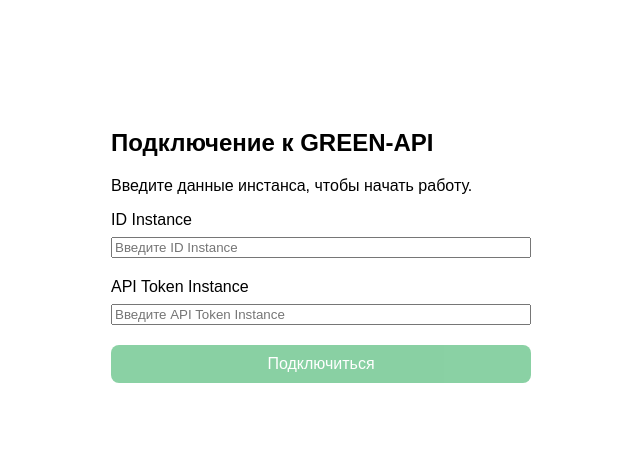
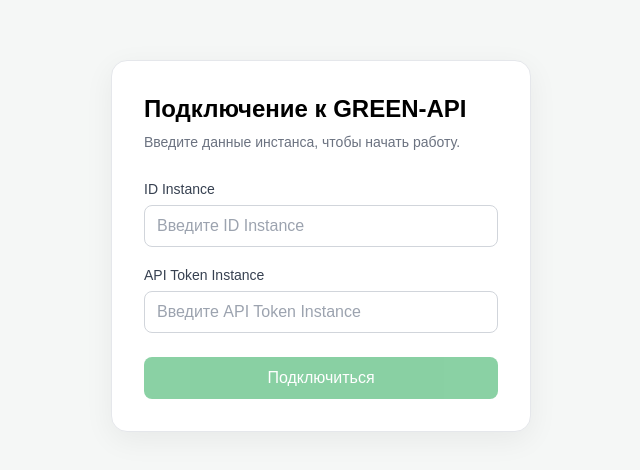
Before and after one commit to olboyarshinova/green-api-chat, a React (Vite) app: page / in a window 1280 px wide. Shown: the part 154-624 px from the top of the page, without its empty margins (319-959 px from the left). Built offline with nearby package versions, Linux system fonts and the light colour scheme.

Commit message:
feat: polish chat interface

```diff
--- a/src/entities/message/ui/MessageBubble.module.scss
+++ b/src/entities/message/ui/MessageBubble.module.scss
@@ -14,10 +14,13 @@
 
 .incoming {
     align-self: flex-start;
+    border: 1px solid #e5e7eb;
     background-color: #fff;
 }
 
 .text {
+    line-height: 1.4;
+    white-space: pre-wrap;
     overflow-wrap: anywhere;
 }
 
--- a/src/features/credentials/ui/CredentialsForm.module.scss
+++ b/src/features/credentials/ui/CredentialsForm.module.scss
@@ -8,10 +8,55 @@
     display: flex;
     flex-direction: column;
     gap: 8px;
+
+    > span:first-child {
+        color: #374151;
+        font-size: 14px;
+        font-weight: 500;
+    }
+
+    input {
+        width: 100%;
+        padding: 11px 12px;
+        border: 1px solid #d1d5db;
+        border-radius: 8px;
+        background-color: #fff;
+        color: #111827;
+        font: inherit;
+        outline: none;
+        transition:
+                border-color 0.2s ease,
+                box-shadow 0.2s ease;
+
+        &::placeholder {
+            color: #9ca3af;
+        }
+
+        &:hover {
+            border-color: #9ca3af;
+        }
+
+        &:focus {
+            border-color: #16a34a;
+            box-shadow: 0 0 0 3px rgb(22 163 74 / 12%);
+        }
+
+        &[aria-invalid='true'] {
+            border-color: #d32f2f;
+        }
+
+        &[aria-invalid='true']:focus {
+            box-shadow: 0 0 0 3px rgb(211 47 47 / 10%);
+        }
+    }
+}
+
+.form > button {
+    margin-top: 4px;
 }
 
 .error {
     margin: 0;
+    color: #d32f2f;
     font-size: 12px;
-    color: #d32f2f;
 }
--- a/src/features/credentials/ui/CredentialsForm.tsx
+++ b/src/features/credentials/ui/CredentialsForm.tsx
@@ -1,7 +1,7 @@
 import {useState, type ComponentProps} from 'react';
 import {validateCredentials} from '@/features/credentials/lib/validation';
 import type {Credentials, CredentialsErrors} from '@/features/credentials/model/types';
-import {Button} from '@/shared/ui/Button/Button.tsx';
+import {Button} from '@/shared/ui/Button/Button';
 import styles from './CredentialsForm.module.scss';
 
 interface CredentialsFormProps {
--- a/src/features/send-message/ui/MessageComposer.module.scss
+++ b/src/features/send-message/ui/MessageComposer.module.scss
@@ -1,5 +1,6 @@
 .form {
     display: flex;
+    align-items: flex-end;
     gap: 8px;
     padding: 12px 16px;
     border-top: 1px solid #e5e7eb;
@@ -12,13 +13,21 @@
         padding: 10px 14px;
         border: 1px solid #d1d5db;
         border-radius: 20px;
+        background-color: #fff;
+        color: #111827;
         font: inherit;
         line-height: 20px;
         resize: none;
+        outline: none;
+        transition: border-color 0.2s ease, box-shadow 0.2s ease;
+
+        &::placeholder {
+            color: #9ca3af;
+        }
 
         &:focus {
             border-color: #16a34a;
-            outline: none;
+            box-shadow: 0 0 0 3px rgb(22 163 74 / 10%);
         }
     }
 }
--- a/src/index.scss
+++ b/src/index.scss
@@ -11,4 +11,5 @@
 body {
     margin: 0;
     font-family: Arial, sans-serif;
+    background-color: #f5f7f6;
 }
--- a/src/pages/ChatPage/ChatPage.module.scss
+++ b/src/pages/ChatPage/ChatPage.module.scss
@@ -2,22 +2,20 @@
     display: grid;
     grid-template-columns: 300px minmax(0, 1fr);
     width: calc(100% - 48px);
+    max-width: 1400px;
     height: calc(100vh - 48px);
-    margin: 24px;
+    margin: 24px auto;
     overflow: hidden;
     border: 1px solid #e5e7eb;
     border-radius: 16px;
     background-color: #fff;
+    box-shadow: 0 8px 30px rgb(0 0 0 / 6%);
 }
 
 .sidebar {
     padding: 24px;
     border-right: 1px solid #e5e7eb;
-
-    h1 {
-        margin: 0 0 24px;
-        font-size: 24px;
-    }
+    background-color: #fff;
 }
 
 .chat {
@@ -30,6 +28,7 @@
 .header {
     padding: 16px 20px;
     border-bottom: 1px solid #e5e7eb;
+    background-color: #fff;
     font-weight: 600;
 }
 
@@ -41,7 +40,13 @@
     gap: 8px;
     padding: 20px;
     overflow-y: auto;
-    background-color: #f7f8fa;
+    background-color: #f5f7f6;
+
+    > p {
+        margin: auto;
+        color: #9ca3af;
+        font-size: 14px;
+    }
 }
 
 .emptyChat {
@@ -49,5 +54,30 @@
     flex: 1;
     align-items: center;
     justify-content: center;
+    padding: 24px;
+    background-color: #f5f7f6;
     color: #6b7280;
+    text-align: center;
+
+    p {
+        margin: 0;
+    }
 }
+
+@media (max-width: 720px) {
+    .page {
+        grid-template-columns: 1fr;
+        grid-template-rows: auto minmax(0, 1fr);
+        width: 100%;
+        height: 100vh;
+        margin: 0;
+        border: none;
+        border-radius: 0;
+    }
+
+    .sidebar {
+        padding: 16px;
+        border-right: none;
+        border-bottom: 1px solid #e5e7eb;
+    }
+}
--- a/src/pages/LoginPage/LoginPage.module.scss
+++ b/src/pages/LoginPage/LoginPage.module.scss
@@ -3,15 +3,46 @@
     display: flex;
     align-items: center;
     justify-content: center;
+    padding: 24px;
+    background-color: #f5f7f6;
 }
 
 .card {
     width: 100%;
     max-width: 420px;
+    padding: 32px;
+    border: 1px solid #e5e7eb;
+    border-radius: 16px;
+    background-color: #fff;
+    box-shadow: 0 8px 30px rgb(0 0 0 / 6%);
+
+    h2 {
+        margin: 0 0 8px;
+        font-size: 24px;
+        line-height: 1.3;
+    }
+
+    > p:not(.error) {
+        margin: 0 0 28px;
+        color: #6b7280;
+        font-size: 14px;
+        line-height: 1.5;
+    }
 }
 
 .error {
-    margin-top: 12px;
+    margin: 16px 0 0;
     color: #d32f2f;
     font-size: 13px;
+    line-height: 1.4;
 }
+
+@media (max-width: 480px) {
+    .page {
+        padding: 16px;
+    }
+
+    .card {
+        padding: 24px;
+    }
+}
--- a/src/shared/ui/Button/Button.module.scss
+++ b/src/shared/ui/Button/Button.module.scss
@@ -1,4 +1,5 @@
 .button {
+    min-height: 42px;
     padding: 10px 16px;
     border: none;
     border-radius: 8px;
@@ -13,6 +14,10 @@
         background-color: #15803d;
     }
 
+    &:active:not(:disabled) {
+        background-color: #166534;
+    }
+
     &:focus-visible {
         outline: 2px solid #16a34a;
         outline-offset: 2px;
```
Also changed, not shown: 1 other file (tests, documents, lock files or other folders).
